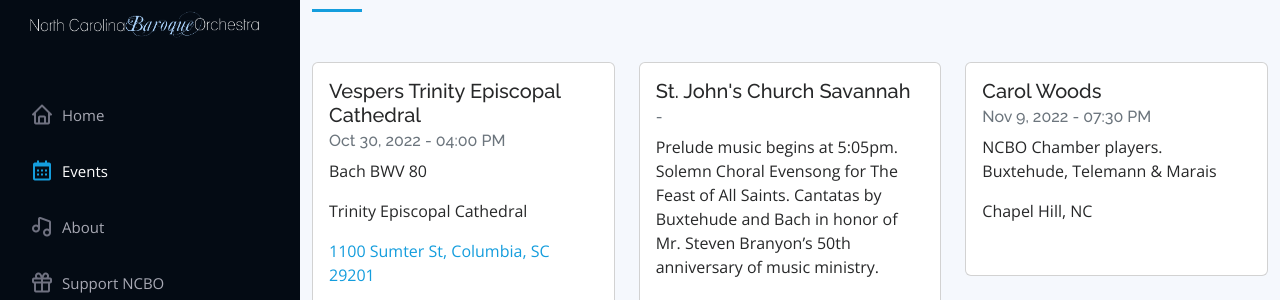
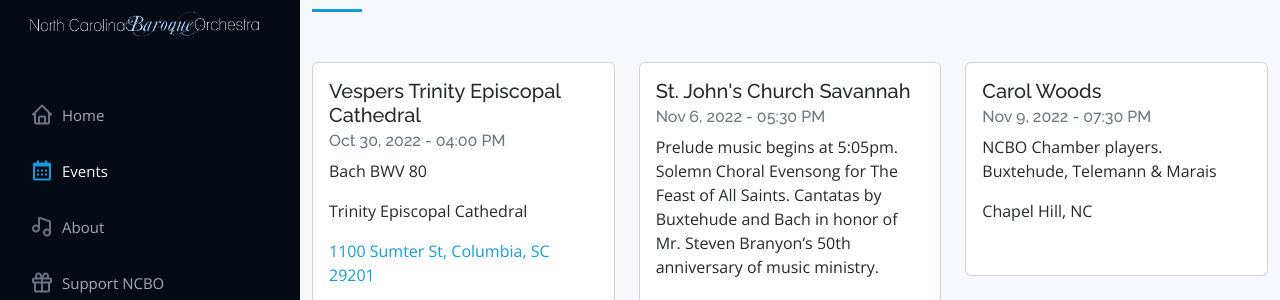
Before and after one commit to ncbaroqueorchestra/ncboweb, a Jekyll site: the page built from index.md, in a window 1280 px wide and 900 px high, scrolled down 853 px. Shown: the part 153-453 px from the top of the window. Built offline with Jekyll 4.4.1, drawn with Linux system fonts in a browser that asks for light colours; comment, search, counter and statistics services are not loaded.

Commit message:
Updated NCBO events

```diff
--- a/_data/events.yml
+++ b/_data/events.yml
@@ -9,7 +9,8 @@
   eventimageurl:
   eventdetailsurl: https://www.trinitysc.org
 - heading: St. John's Church Savannah
-  evendate: https://stjohnssav.org
+  eventdate: Nov 6, 2022
+  eventtime: 05:30 PM
   description: Prelude music begins at 5:05pm. Solemn Choral Evensong for The Feast of All Saints. Cantatas by Buxtehude and Bach in honor of Mr. Steven Branyon’s 50th anniversary of music ministry.
   venue:
   address: 325 Bull St, Savannah, GA 31401
```
